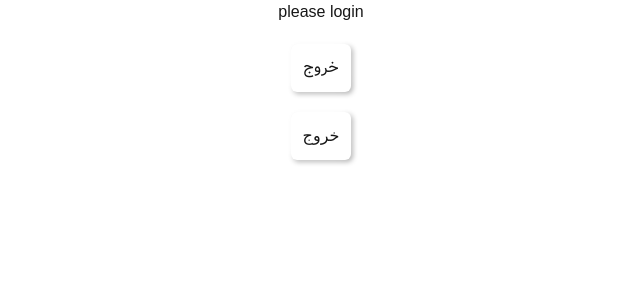
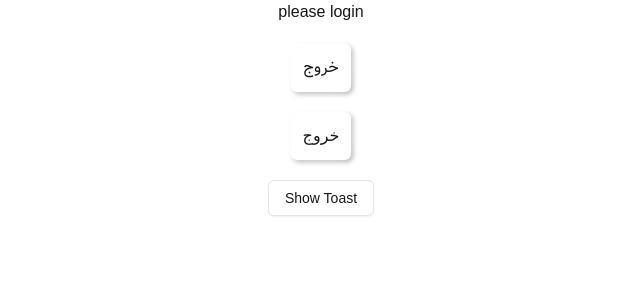
Before and after one commit to BargheNo/frontend, a Next.js app: page /logger in a window 1280 px wide. Shown: the top 300 px of the page, without its empty margins (319-959 px from the left). Built offline with nearby package versions, Linux system fonts and the light colour scheme.

Commit message:
feat: add toaster component to show messages

```diff
--- a/app/layout.tsx
+++ b/app/layout.tsx
@@ -4,6 +4,7 @@
 import "./neoStyles.css";
 
 import { Providers } from "./providers";
+import { Toaster } from "@/components/ui/sonner";
 
 const geistSans = Geist({
   variable: "--font-geist-sans",
@@ -28,7 +29,10 @@
   return (
     <html lang="en">
       <body className="">
-        <Providers>{children}</Providers>
+        <Providers>
+          {children}
+          <Toaster />
+        </Providers>
       </body>
     </html>
   );
--- a/app/logger/page.tsx
+++ b/app/logger/page.tsx
@@ -4,6 +4,7 @@
 import { Button } from "@/components/ui/button";
 import useClientCheck from "@/src/hooks/useClientCheck";
 import { vazir } from "@/lib/fonts";
+import { toast } from "sonner";
 
 export default function page() {
   const dispatch = useDispatch();
@@ -42,6 +43,20 @@
       <button className="neo-btn" onClick={logout}>
         خروج
       </button>
+      <Button
+        variant="outline"
+        onClick={() =>
+          toast("Event has been created", {
+            description: "Sunday, December 03, 2023 at 9:00 AM",
+            action: {
+              label: "Undo",
+              onClick: () => console.log("Undo"),
+            },
+          })
+        }
+      >
+        Show Toast
+      </Button>
     </div>
   );
 }
--- /dev/null
+++ b/components/ui/sonner.tsx
@@ -0,0 +1,28 @@
+"use client";
+import { useTheme } from "next-themes";
+import { Toaster as Sonner, ToasterProps } from "sonner";
+
+const Toaster = ({ ...props }: ToasterProps) => {
+  const { theme = "system" } = useTheme();
+
+  return (
+    <Sonner
+      theme={theme as ToasterProps["theme"]}
+      className="toaster group"
+      toastOptions={{
+        classNames: {
+          toast:
+            "group toast group-[.toaster]:bg-background group-[.toaster]:text-foreground group-[.toaster]:border-border group-[.toaster]:shadow-lg",
+          description: "group-[.toast]:text-muted-foreground",
+          actionButton:
+            "group-[.toast]:bg-primary group-[.toast]:text-primary-foreground font-medium",
+          cancelButton:
+            "group-[.toast]:bg-muted group-[.toast]:text-muted-foreground font-medium",
+        },
+      }}
+      {...props}
+    />
+  );
+};
+
+export { Toaster };
--- a/package.json
+++ b/package.json
@@ -17,9 +17,11 @@
     "clsx": "^2.1.1",
     "lucide-react": "^0.477.0",
     "next": "15.2.1",
+    "next-themes": "^0.4.4",
     "react": "^19.0.0",
     "react-dom": "^19.0.0",
     "react-redux": "^9.2.0",
+    "sonner": "^2.0.1",
     "tailwind-merge": "^3.0.2",
     "tailwindcss-animate": "^1.0.7"
   },
```
Also changed, not shown: 1 other file (tests, documents, lock files or other folders).
